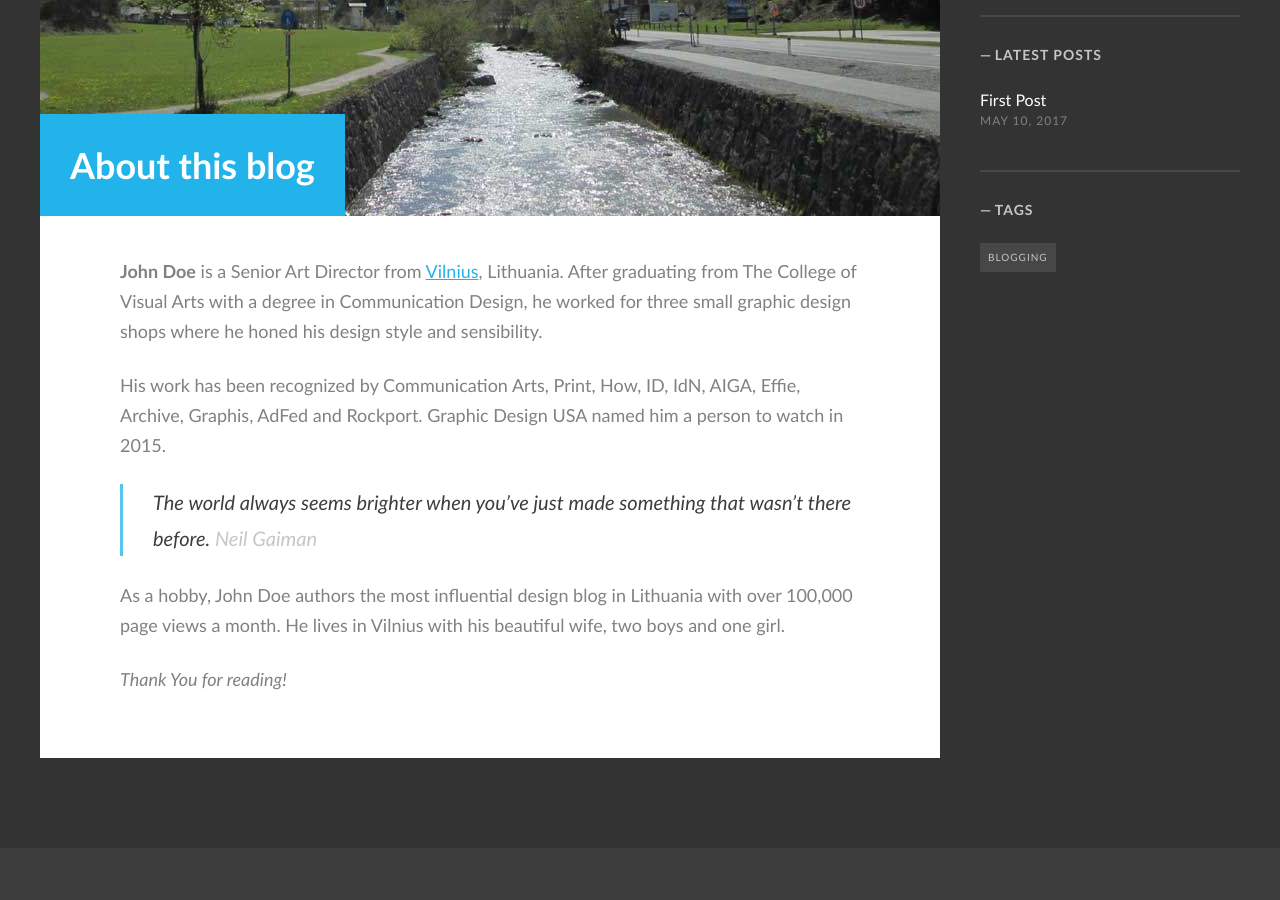
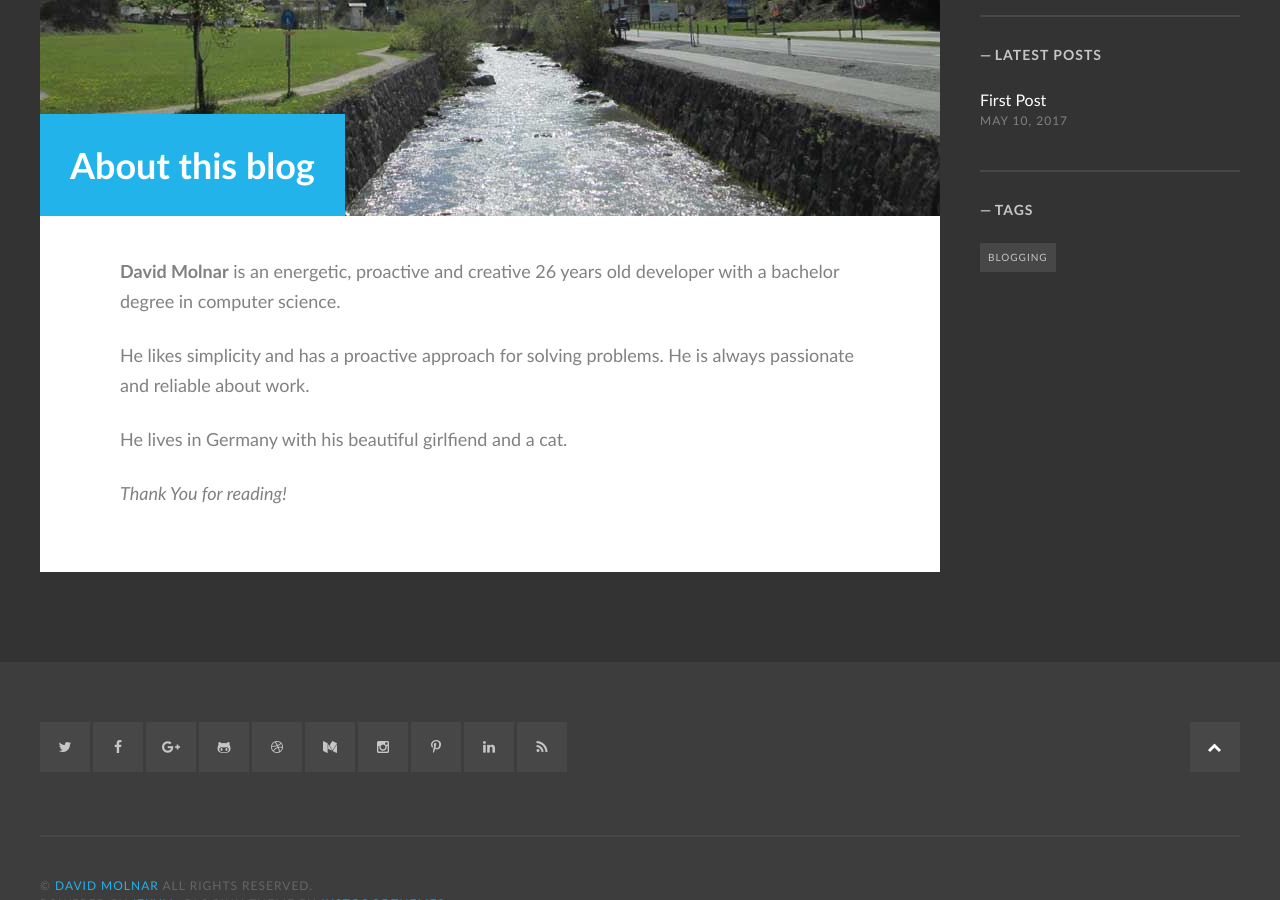
Before and after one commit to mdavid626/blog, a Jekyll site: the page built from about.md, in a window 1280 px wide and 900 px high, scrolled down 627 px. Built offline with Jekyll 4.4.1, drawn with Linux system fonts in a browser that asks for light colours; some web fonts are replaced.

Commit message:
update about

```diff
--- a/about.md
+++ b/about.md
@@ -1,16 +1,15 @@
 ---
 layout: page
 title: About this blog
-description: An optional about page for BlogInn Jekyll theme
+description: About David Molnar
 banner_image: aboutPage.jpg
 ---
 
-**John Doe** is a Senior Art Director from [Vilnius](https://en.wikipedia.org/wiki/Vilnius), Lithuania. After graduating from The College of Visual Arts with a degree in Communication Design, he worked for three small graphic design shops where he honed his design style and sensibility.
+**David Molnar** is an energetic, proactive and creative 26 years old developer with a bachelor degree in computer science.
 
-His work has been recognized by Communication Arts, Print, How, ID, IdN, AIGA, Effie, Archive, Graphis, AdFed and Rockport. Graphic Design USA named him a person to watch in 2015.
+He likes simplicity and has a proactive approach for solving problems. He is always passionate and reliable about work.
 
->The world always seems brighter when you’ve just made something that wasn’t there before. <cite>Neil Gaiman</cite>
+He lives in Germany with his beautiful girlfiend and a cat.
 
-As a hobby, John Doe authors the most influential design blog in Lithuania with over 100,000 page views a month. He lives in Vilnius with his beautiful wife, two boys and one girl.
 
 *Thank You for reading!*
```
